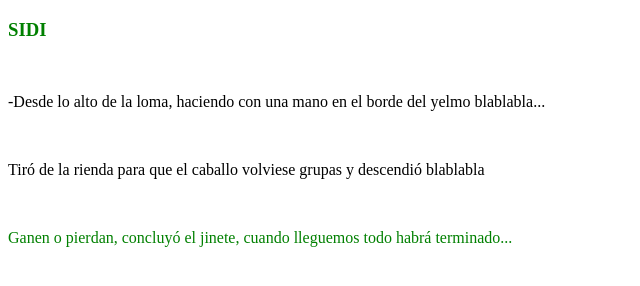
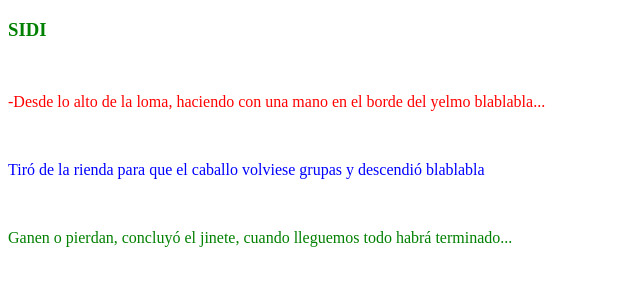
Before and after one commit to anon19FP/FP2019, a plain HTML site: page LMI/Pract1/Pract_1.6/index.html in a window 1280 px wide. Shown: the whole page, without its empty margins (0-640 px from the left). Drawn offline with Linux system fonts and the light colour scheme.

Commit message:
class azul faltaba

```diff
--- a/LMI/Pract1/Pract_1.6/index.html
+++ b/LMI/Pract1/Pract_1.6/index.html
@@ -12,15 +12,18 @@
         .rojo{
             color: red;
         }
+        .azul{
+            color: blue;
+        }
     </style>
 </head>
 <body>
     <h3 class="verde">SIDI</h3>
     <br>
-    <P>-Desde lo alto de la loma, haciendo con una mano en el borde del yelmo blablabla...</P>
+    <P class="rojo">-Desde lo alto de la loma, haciendo con una mano en el borde del yelmo blablabla...</P>
 
 <br>
-    <p>Tiró de la rienda para que el caballo volviese grupas y descendió blablabla</p>
+    <p class="azul">Tiró de la rienda para que el caballo volviese grupas y descendió blablabla</p>
     <br>
     <p class="verde">Ganen o pierdan, concluyó el jinete, cuando lleguemos todo habrá terminado...</p>
 </body>
```
